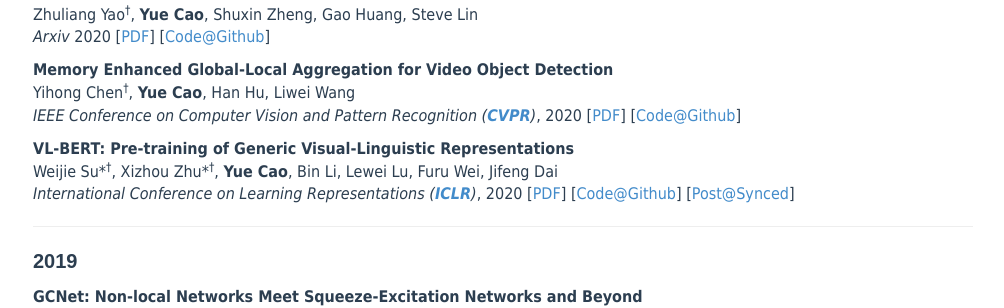
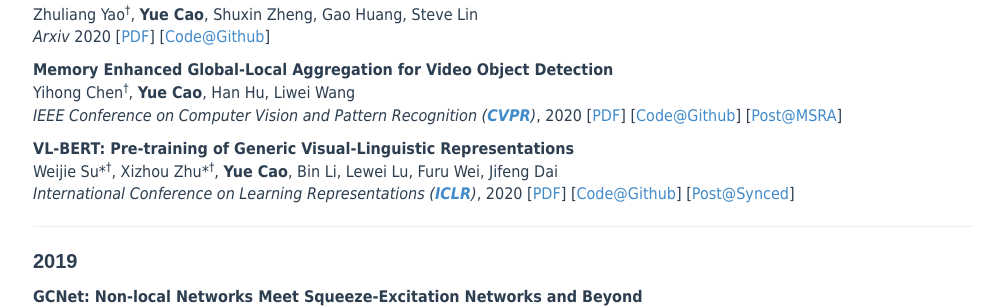
Before and after one commit to caoyue10/caoyue10.github.io, a Jekyll site: the page built from index.html, in a window 1280 px wide and 900 px high, scrolled down 716 px. Shown: the part 154-462 px from the top of the window, without its empty margins (137-1141 px from the left). Built offline with Jekyll 4.4.1, drawn with Linux system fonts in a browser that asks for light colours; the list of posts is cut into pages by our own code.

Commit message:
Update index.html

```diff
--- a/index.html
+++ b/index.html
@@ -56,7 +56,7 @@ tagline:
 	<p><strong>Memory Enhanced Global-Local Aggregation for Video Object Detection</strong><br>
             Yihong Chen<sup><span>&#8224;</span></sup>, <strong>Yue Cao</strong>, Han Hu, Liwei Wang<br>
             <em>IEEE Conference on Computer Vision and Pattern Recognition (<a href="http://cvpr2020.thecvf.com
-"><strong>CVPR</strong></a>)</em>, 2020 [<a href="https://arxiv.org/abs/2003.12063">PDF</a>] [<a href="https://github.com/Scalsol/mega.pytorch">Code@Github</a>]
+"><strong>CVPR</strong></a>)</em>, 2020 [<a href="https://arxiv.org/abs/2003.12063">PDF</a>] [<a href="https://github.com/Scalsol/mega.pytorch">Code@Github</a>] [<a href="https://mp.weixin.qq.com/s/sfdhG7Wv3s2XW6yYA1ELQA">Post@MSRA</a>]
             </p>
 	<p><strong>VL-BERT: Pre-training of Generic Visual-Linguistic Representations</strong><br>
             Weijie Su*<sup><span>&#8224;</span></sup>, Xizhou Zhu*<sup><span>&#8224;</span></sup>, <strong>Yue Cao</strong>, Bin Li, Lewei Lu, Furu Wei, Jifeng Dai<br>
```
